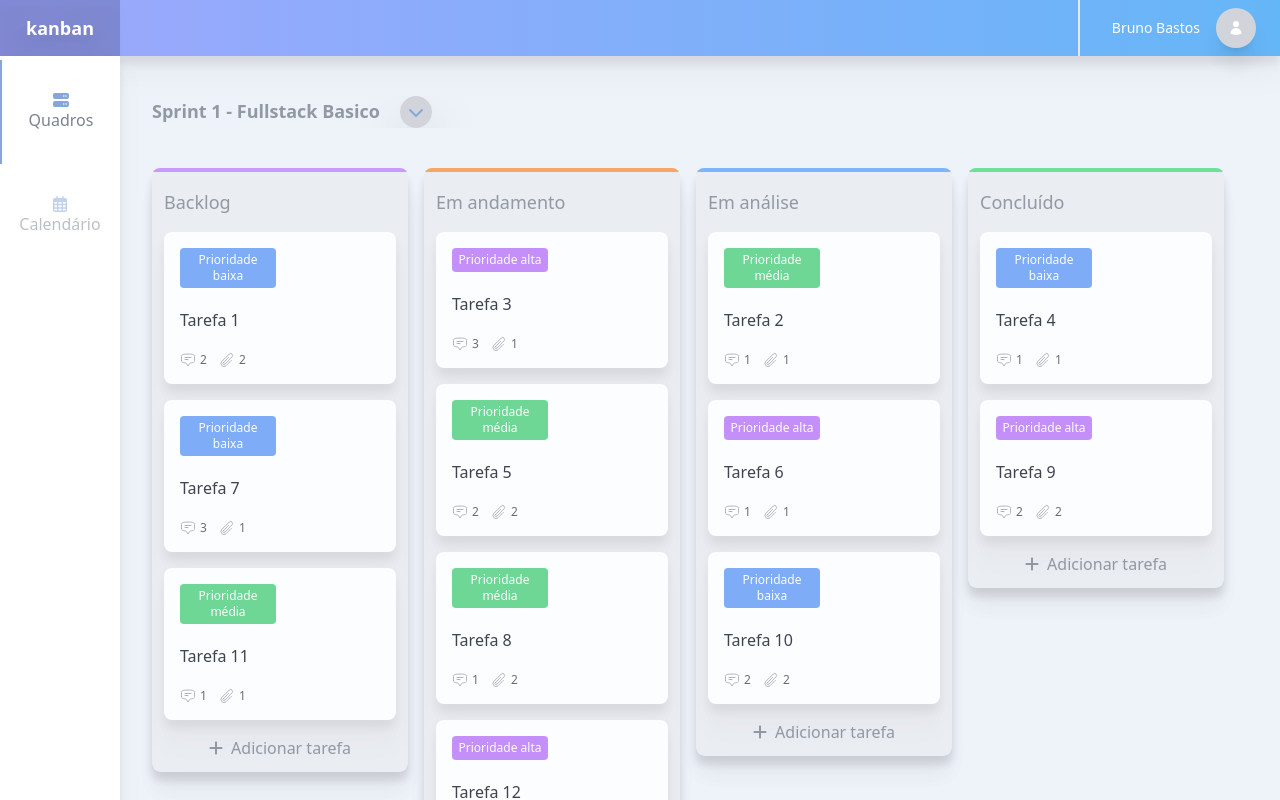
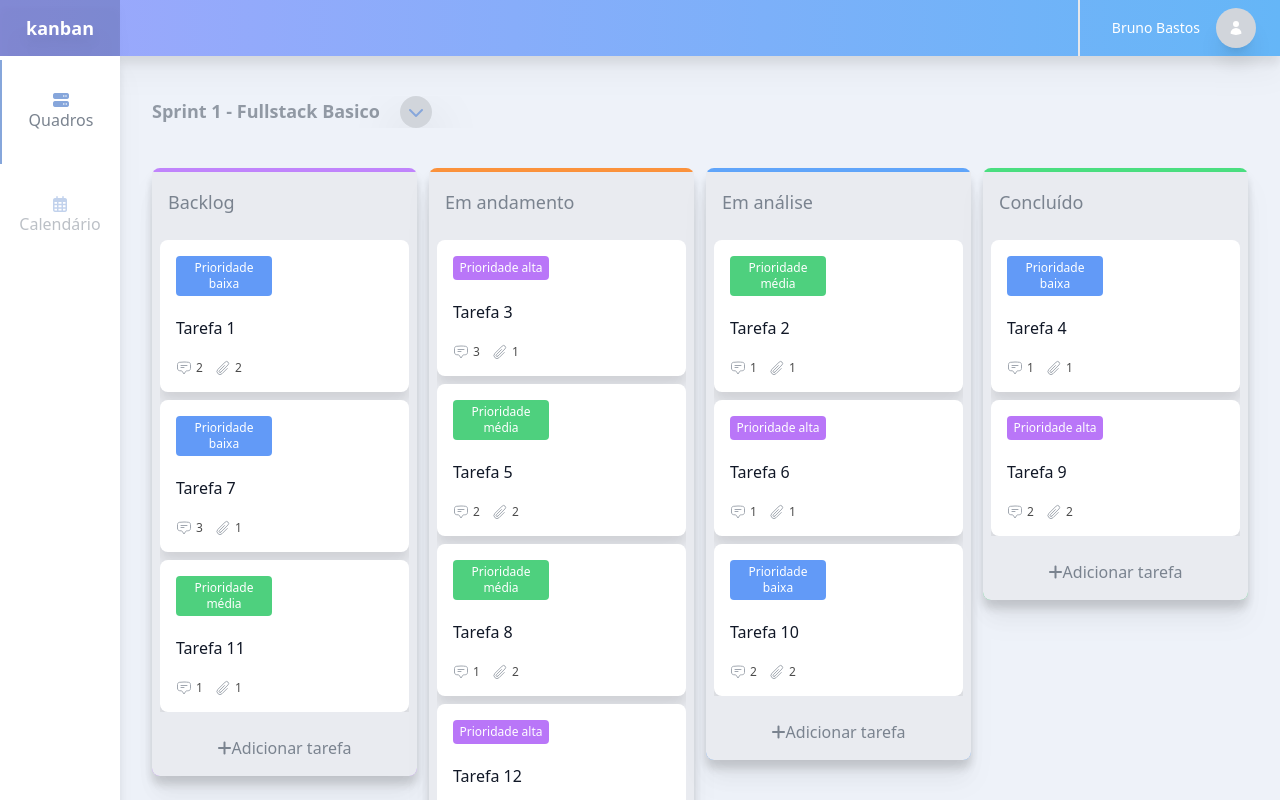
Before and after one commit to bpbastos/kanban-app, a Vue app: page /board in a window 1280 px wide. Shown: the top 800 px of the page. Built offline with nearby package versions, Linux system fonts and the light colour scheme; data requests are answered from the project's data file.

Commit message:
fix: correção do problema ao passar classes css do tailwind via v-bind.

```diff
--- a/src/components/WorkflowCard.vue
+++ b/src/components/WorkflowCard.vue
@@ -1,14 +1,16 @@
 <template>
-  <div class="h-full w-64 rounded-lg pt-1 drop-shadow-xl opacity-80">
-    <section class="flex flex-col space-y-4 px-3 pb-3 rounded-b-lg bg-board drop-shadow-xl">
-      <p class="text-secondary text-lg font-medium pt-4">{{ name }}</p>
-      <TaskCard v-for="task in tasks"
+  <div class="h-full w-[265px] rounded-lg pt-1 drop-shadow-xl">
+    <section class="flex flex-col rounded-b-lg bg-board drop-shadow-xl">
+      <p class="text-secondary text-lg font-medium p-4">{{ name }}</p>
+      <div class="max-h-[568px] overflow-auto scrollbar scrollbar-w-1 scrollbar-thumb-slate-300 m-2 ml-2 mr-2 space-y-2">
+        <TaskCard v-for="task in tasks"
         :priority="task.priority"
         :title="task.title"
         :attachments=task.attachmentsAmount
         :comments=task.commentsAmount
       />
-      <RouterLink to="/addtask" class="flex flex-row space-x-2 items-center justify-center text-secondary text-base font-medium">
+      </div>
+      <RouterLink :to="`/addtask?board_id=${boardId}&workflow_id=${id}`" class="flex flex-row p-4 items-center justify-center text-secondary text-base font-medium">
         <i class="fa-solid fa-plus"></i>
         <p class="">Adicionar tarefa</p>
       </RouterLink>
@@ -26,7 +28,6 @@ const tasks = ref([])
 
 const props = defineProps({
   name: String,
-  color: String,
   id: Number,
   boardId: Number
 })
--- a/src/views/BoardView.vue
+++ b/src/views/BoardView.vue
@@ -2,9 +2,15 @@
   <div class="pb-8">
     <BoardSwitcher @change="updateBoard" />
   </div>
-  <div class="flex flex-wrap justify-strech gap-4 pb-8">
-    <WorkflowCard v-for="workflow in workflows" :board-id="boardId" :id="workflow.id" :name="workflow.name"
-      :class="workflow.color" />
+  <div class="flex flex-wrap justify-strech gap-3 pb-8">
+    <!-- Para passar a cor via v-bind é necessário colocar as classes css na safelist no tailwind.config.js. -->
+    <WorkflowCard
+      v-for="workflow in workflows"
+      :board-id="boardId"
+      :id="workflow.id"
+      :name="workflow.name"
+      :class="workflow.color"
+    />
   </div>
 </template>
 
```
